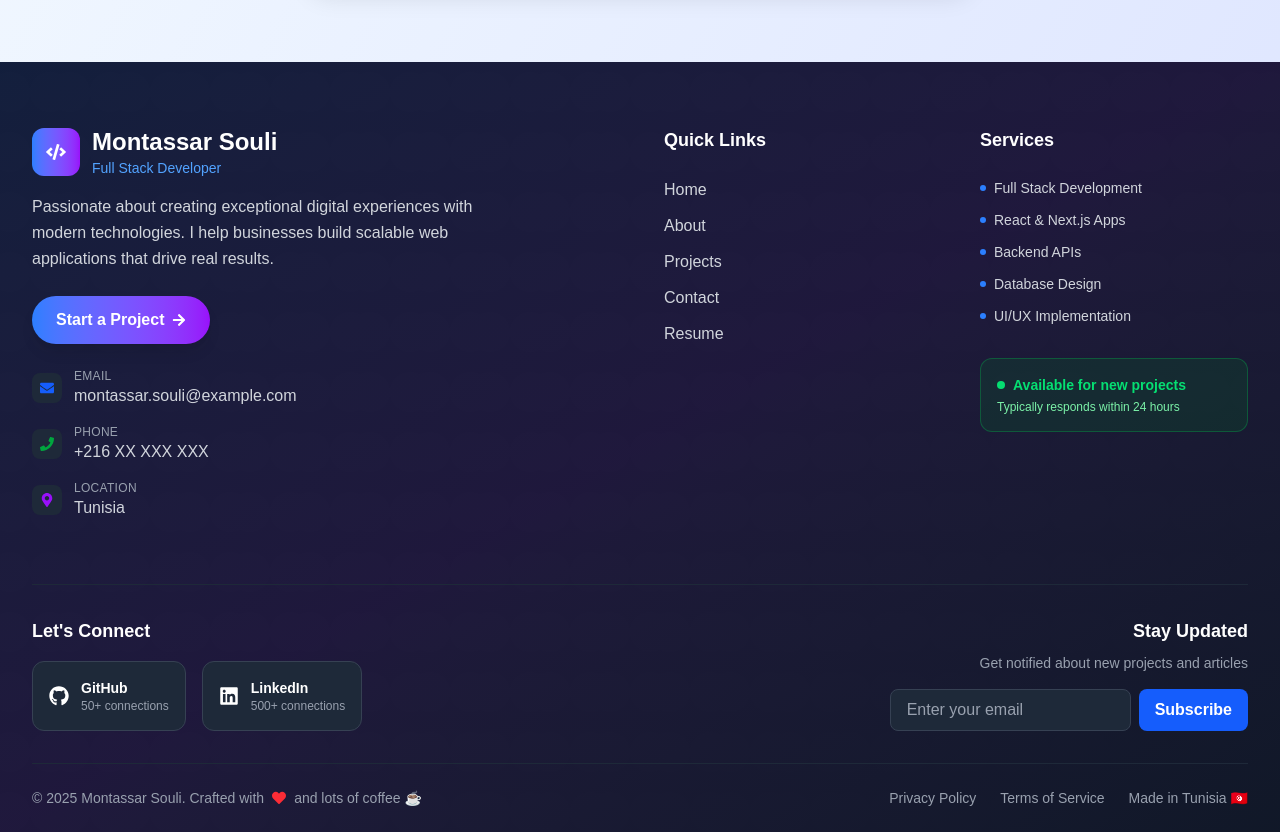
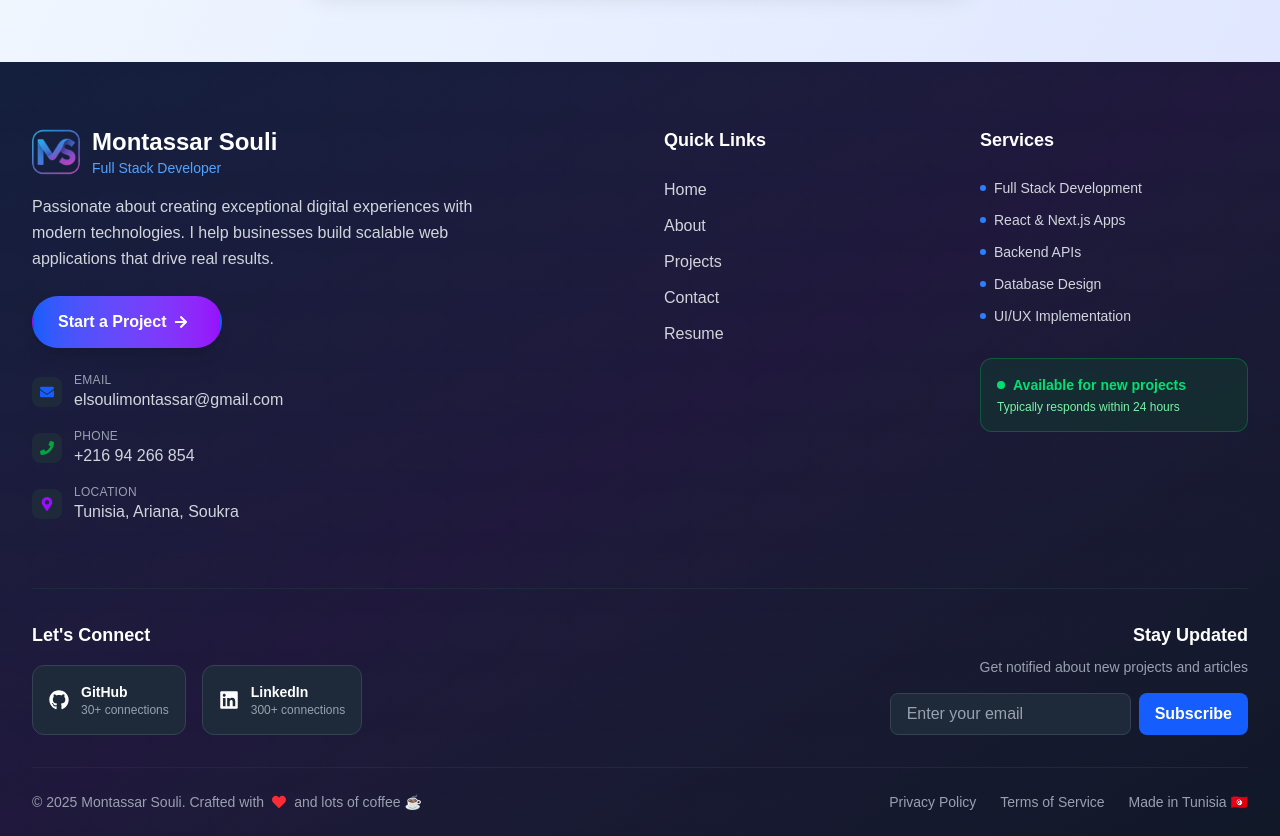
Before and after one commit to montassar-souli/montassar-portfolio, a Next.js app: page /about in a window 1280 px wide. Shown: the part 2280-3116 px from the top of the page. Built offline with nearby package versions, Linux system fonts and the light colour scheme.

Commit message:
Implement code changes to enhance functionality and improve performance

```diff
--- a/src/components/footer.tsx
+++ b/src/components/footer.tsx
@@ -2,6 +2,7 @@
 
 import { FaGithub, FaLinkedin, FaEnvelope, FaPhone, FaMapMarkerAlt, FaArrowRight, FaCode, FaHeart } from "react-icons/fa"
 import Link from "next/link"
+import Image from "next/image"
 import { motion } from "framer-motion"
 import { useState, useEffect } from "react"
 
@@ -16,22 +17,22 @@ export function Footer() {
     {
       icon: FaEnvelope,
       label: "Email",
-      value: "montassar.souli@example.com",
-      href: "mailto:montassar.souli@example.com",
+      value: "elsoulimontassar@gmail.com",
+      href: "mailto:elsoulimontassar@gmail.com",
       color: "text-blue-600"
     },
     {
       icon: FaPhone,
       label: "Phone",
-      value: "+216 XX XXX XXX",
-      href: "tel:+216XXXXXXX",
+      value: "+216 94 266 854",
+      href: "tel:+21694266854",
       color: "text-green-600"
     },
     {
       icon: FaMapMarkerAlt,
       label: "Location",
-      value: "Tunisia",
-      href: "#",
+      value: "Tunisia, Ariana, Soukra",
+      href: "https://maps.google.com/maps?q=Soukra,+Ariana,+Tunisia",
       color: "text-purple-600"
     }
   ]
@@ -42,14 +43,14 @@ export function Footer() {
       href: "https://github.com/montassar-souli",
       icon: FaGithub,
       color: "hover:bg-gray-900 hover:text-white",
-      followers: "50+"
+      followers: "30+"
     },
     {
       name: "LinkedIn",
       href: "https://linkedin.com/in/montassar-souli",
       icon: FaLinkedin,
       color: "hover:bg-blue-600 hover:text-white",
-      followers: "500+"
+      followers: "300+"
     }
   ]
 
@@ -95,11 +96,16 @@ export function Footer() {
             >
               <div className="mb-6">
                 <motion.div
-                  whileHover={{ scale: 1.05 }}
                   className="flex items-center space-x-3 mb-4"
                 >
-                  <div className="w-12 h-12 bg-gradient-to-r from-blue-500 to-purple-600 rounded-xl flex items-center justify-center">
-                    <FaCode className="text-white text-xl" />
+                  <div className="w-12 h-12 rounded-xl overflow-hidden">
+                    <Image
+                      src="/images/portfolio_logo-2.png"
+                      alt="Portfolio Logo"
+                      width={48}
+                      height={48}
+                      className="w-full h-full object-cover"
+                    />
                   </div>
                   <div>
                     <h3 className="text-2xl font-bold">Montassar Souli</h3>
@@ -114,15 +120,14 @@ export function Footer() {
 
                 {/* CTA Button */}
                 <motion.div
-                  whileHover={{ scale: 1.02 }}
-                  whileTap={{ scale: 0.98 }}
                 >
                   <Link
                     href="/contact"
-                    className="inline-flex items-center space-x-2 bg-gradient-to-r from-blue-500 to-purple-600 hover:from-blue-600 hover:to-purple-700 px-6 py-3 rounded-full font-semibold transition-all duration-300 shadow-lg hover:shadow-xl"
+                    className='inline-flex items-center space-x-2 group cursor-pointer relative border-2 border-transparent bg-gradient-to-r from-blue-600 to-purple-600 text-white px-6 py-3 rounded-full font-semibold shadow-lg hover:shadow-xl transition-all duration-300 overflow-hidden'
                   >
-                    <span>Start a Project</span>
-                    <FaArrowRight className="text-sm" />
+                    <span className="relative z-10 group-hover:bg-gradient-to-r group-hover:from-blue-600 group-hover:to-purple-600 group-hover:bg-clip-text group-hover:text-transparent transition-all duration-300 delay-200">Start a Project</span>
+                    <FaArrowRight className="relative z-10 text-sm transition-all duration-300 group-hover:translate-x-2 group-hover:scale-110 group-hover:text-blue-600 group-hover:animate-pulse" />
+                    <div className="absolute inset-0 bg-white transform -translate-x-full group-hover:translate-x-0 transition-transform duration-500 ease-out"></div>
                   </Link>
                 </motion.div>
               </div>
@@ -139,6 +144,8 @@ export function Footer() {
                   >
                     <Link
                       href={contact.href}
+                      target="_blank"
+                      rel="noopener noreferrer"
                       className="flex items-center space-x-3 text-gray-300 hover:text-white transition-colors group"
                     >
                       <div className={`p-2 rounded-lg bg-gray-800 ${contact.color} group-hover:scale-110 transition-transform`}>
--- a/src/components/home/hero/index.tsx
+++ b/src/components/home/hero/index.tsx
@@ -188,10 +188,14 @@ const Hero = () => {
                                         }}
                                     >
                                         <div className="mb-6">
-                                            <div className="w-16 h-16 bg-white/20 rounded-full flex items-center justify-center mx-auto mb-4">
-                                                <svg className="w-8 h-8 text-white" fill="none" stroke="currentColor" viewBox="0 0 24 24">
-                                                    <path strokeLinecap="round" strokeLinejoin="round" strokeWidth="2" d="M8 12h.01M12 12h.01M16 12h.01M21 12c0 4.418-4.03 8-9 8a9.863 9.863 0 01-4.255-.949L3 20l1.395-3.72C3.512 15.042 3 13.574 3 12c0-4.418 4.03-8 9-8s9 3.582 9 8z" />
-                                                </svg>
+                                            <div className="w-24 h-24 bg-white/20 rounded-full flex items-center justify-center mx-auto mb-4 overflow-hidden">
+                                                <Image
+                                                    src="/images/ai-assistant.png"
+                                                    alt="AI Assistant"
+                                                    width={80}
+                                                    height={80}
+                                                    className="object-contain"
+                                                />
                                             </div>
                                         </div>
 
```
Also changed, not shown: public/images/ai-assistant.png (added).
